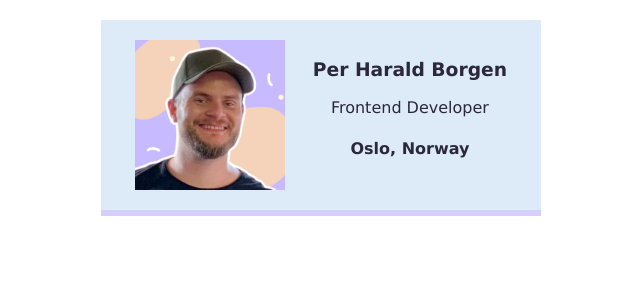
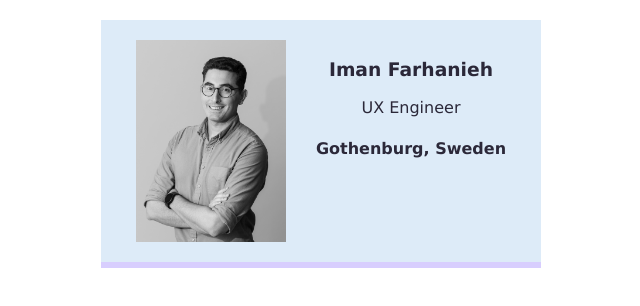
Before and after one commit to iman-farhanieh/business-giftcard, a website built with Vite: page index.html in a window 1280 px wide. Shown: the whole page, without its empty margins (319-959 px from the left). Built offline with nearby package versions, Linux system fonts and the light colour scheme.

Commit message:
Update profile information and avatar image

```diff
--- a/index.html
+++ b/index.html
@@ -4,11 +4,11 @@
     </head>
     <body>
         <div class="card">
-            <img class="avatar" src="images/per.png">
+            <img class="avatar" src="images/Iman.png">
             <div >
-                <h3>Per Harald Borgen</h3>
-                <p>Frontend Developer</p>
-                <h4>Oslo, Norway</h4>
+                <h3>Iman Farhanieh</h3>
+                <p>UX Engineer</p>
+                <h4>Gothenburg, Sweden</h4>
             </div>
         </div>
     </body>
```
